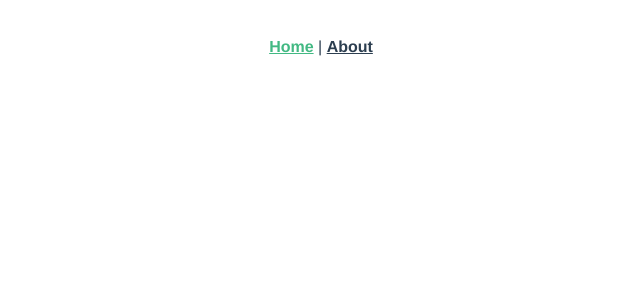
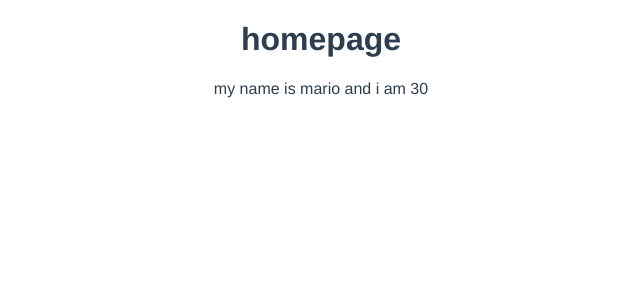
Before and after one commit to Paul2071/paint-review, a Vue app: page / in a window 1280 px wide. Before the commit this address had no page. Shown: the top 300 px of the page, without its empty margins (319-959 px from the left). Built offline with nearby package versions, Linux system fonts and the light colour scheme.

Commit message:
added a setup function which fires before other life cycle hooks - in it you can declare variables, have functions etc

```diff
--- a/src/App.vue
+++ b/src/App.vue
@@ -1,8 +1,5 @@
 <template>
-  <nav>
-    <router-link to="/">Home</router-link> |
-    <router-link to="/about">About</router-link>
-  </nav>
+
   <router-view/>
 </template>
 
@@ -15,16 +12,5 @@
   color: #2c3e50;
 }
 
-nav {
-  padding: 30px;
-}
 
-nav a {
-  font-weight: bold;
-  color: #2c3e50;
-}
-
-nav a.router-link-exact-active {
-  color: #42b983;
-}
 </style>
--- a/src/views/HomeView.vue
+++ b/src/views/HomeView.vue
@@ -1,6 +1,8 @@
 <template>
   <div class="home">
+    <h1>homepage</h1>
 
+    <p> my name is {{ name }} and i am {{ age }}</p>
   </div>
 </template>
 
@@ -8,6 +10,12 @@
 
 export default {
   name: 'HomeView',
+  setup() {
+    let name = "mario"
+    let age = 30
+
+    return {  name, age}
+  }
 
 }
 </script>
```
